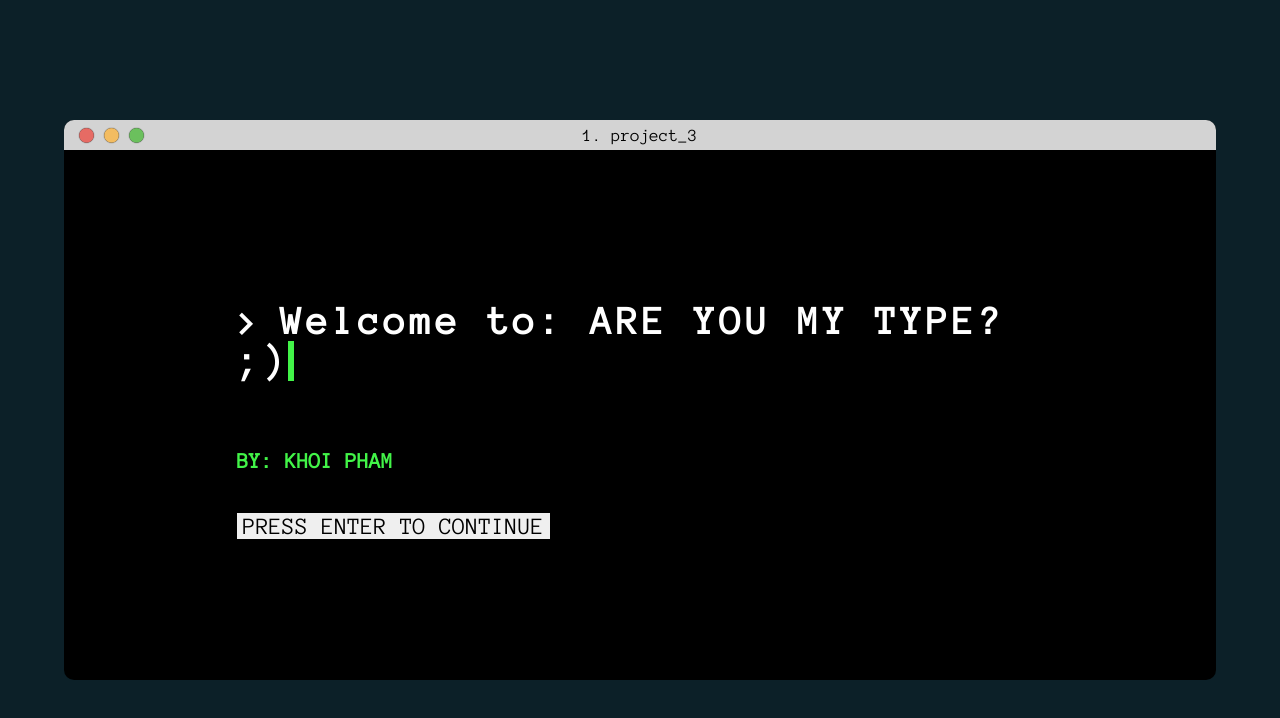
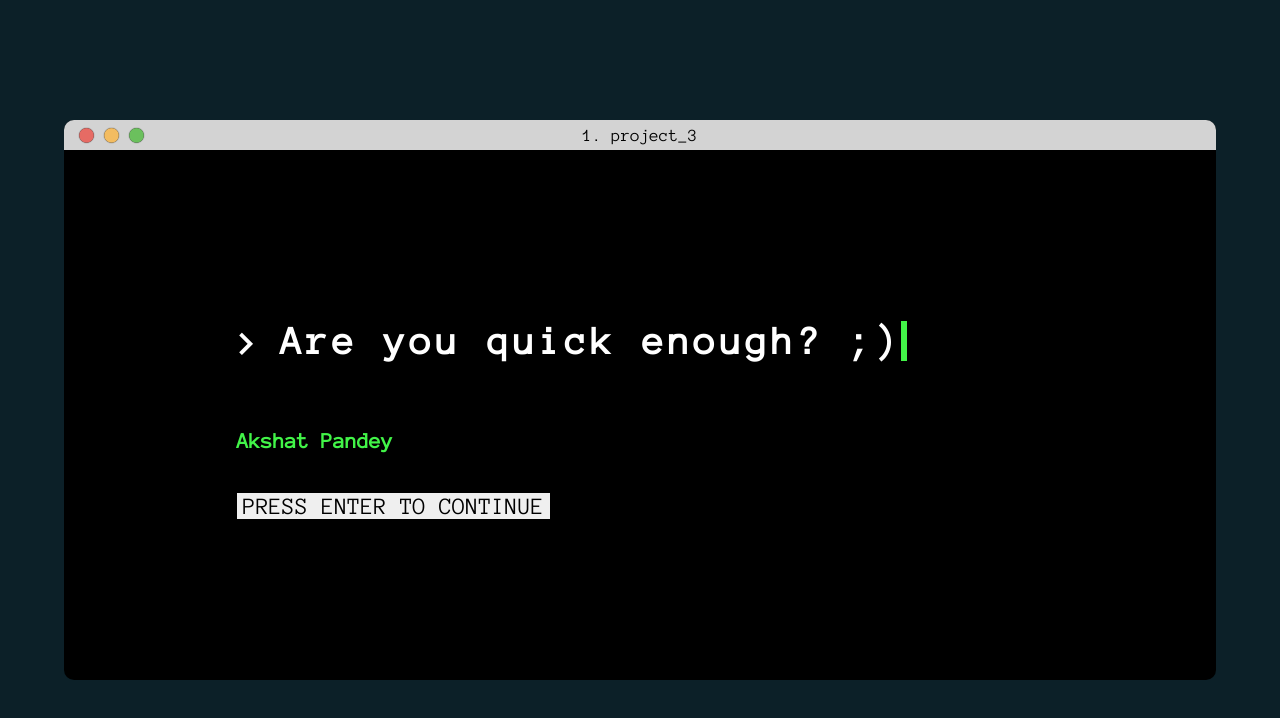
Before and after one commit to pratham7723/Jquerygame, a plain HTML site: page index.html in a window 1280 px wide. Drawn offline with nearby package versions, Linux system fonts and the light colour scheme.

Commit message:
Update index.html

```diff
--- a/index.html
+++ b/index.html
@@ -57,10 +57,10 @@
 
       <!-- FIRST SLIDE: INTRO -->
       <section class="intro-title">
-        <h1><span class="blink-text">> </span><span class="welcome blink-cursor">Welcome to: ARE YOU MY TYPE? ;)</span>
+        <h1><span class="blink-text">> </span><span class="welcome blink-cursor">Are you quick enough? ;)</span>
         </h1>
-        <a href="http://khoipham.net">
-          <h4 class="author">BY: KHOI PHAM</h4>
+        <a href="">
+          <h4 class="author">Akshat Pandey</h4>
         </a>
         <button class="read-rules">PRESS ENTER TO CONTINUE</button>
       </section>
```
